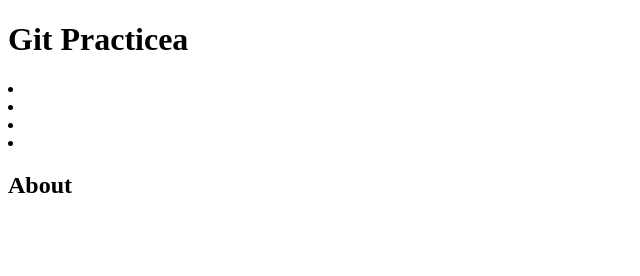
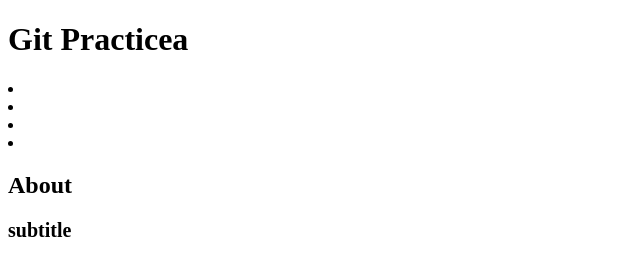
Before and after one commit to KoedaKotoe/git-lesson, a plain HTML site: page index.html in a window 1280 px wide. Shown: the whole page, without its empty margins (0-640 px from the left). Drawn offline with Linux system fonts and the light colour scheme.

Commit message:
subブランチ

```diff
--- a/index.html
+++ b/index.html
@@ -22,5 +22,9 @@
       <h2>About</h2>
     </section>
   </main>
+
+  <sub>
+    <h2>subtitle</h2>
+  </sub>
 </body>
 </html>
```
